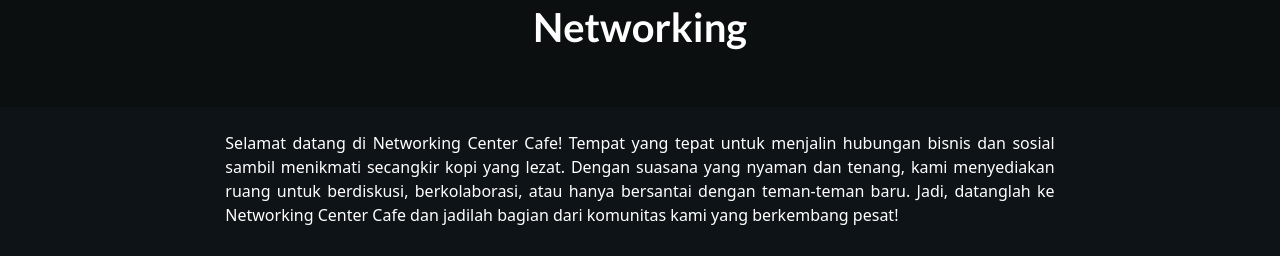
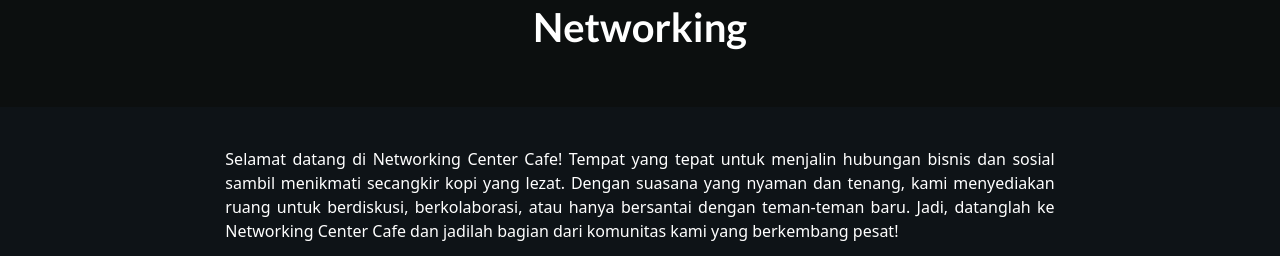
Before and after one commit to mbasyar/project_cafee, a plain HTML site: page index.html in a window 1280 px wide. Shown: the part 2800-3056 px from the top of the page. Drawn offline with nearby package versions, Linux system fonts and the light colour scheme.

Commit message:
ubah styling 3

```diff
--- a/index.html
+++ b/index.html
@@ -274,7 +274,7 @@
             </div>
         </div>
         <div class="row pt-4" style="background-color:#0e1317;">
-            <div class="col-8 m-auto" style="color: rgb(255, 145, 0); border: none; text-align: center;">
+            <div class="col-8 m-auto pt-3" style="color: rgb(255, 145, 0); border: none; text-align: center;">
                 <p style="text-align: justify;">Selamat datang di Networking Center Cafe! Tempat yang tepat untuk menjalin hubungan bisnis dan sosial sambil menikmati secangkir kopi yang lezat. Dengan suasana yang nyaman dan tenang, kami menyediakan ruang untuk berdiskusi, berkolaborasi, atau hanya bersantai dengan teman-teman baru. Jadi, datanglah ke Networking Center Cafe dan jadilah bagian dari komunitas kami yang berkembang pesat!
                 </p>
             </div>
@@ -288,7 +288,6 @@
                 </div>
             </div>
         </div>
-    </div>
         <div class="row p-5" style="background-color:#0e1317;">
                 <div class="col-lg-6 col-sm-12 mt-5" style="text-align: center;">
                     <img src="img/ngantor 2.jpg" class="img-fluid" style="width: 600px; border-radius: 15px;">
@@ -313,11 +312,10 @@
                 </div>
             </div>
         </div>
-    </div>
 
     <!--halaman testimonial-->
     <div class="container my-5" id="testimoni">
-        <div class="row my-2">
+        <div class="row p-0 m-0"> <!--menghilangkan bs-guter-->
             <div class="col-lg-12 col-sm-12 text-center mb-4">
                 <h1 style="color: rgb(255, 145, 0);">Testimonial</h1>
             </div>
@@ -329,7 +327,7 @@
                 </p>
             </div>
         </div>
-</div>
+    </div>
 
     <!--halaman contact-->
     <footer style="margin-top: 70px;">
--- a/style.css
+++ b/style.css
@@ -76,3 +76,7 @@ footer {
 #testimoni > h1 {
     color: rgb(236, 236, 236);
 }
+body {
+    margin: 0px;
+    padding: 0px;
+}
```
